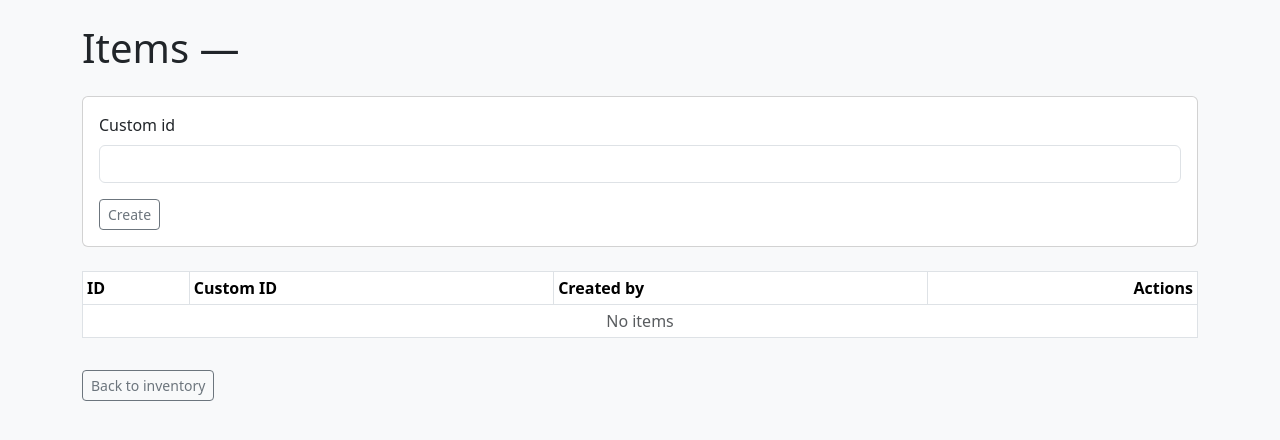
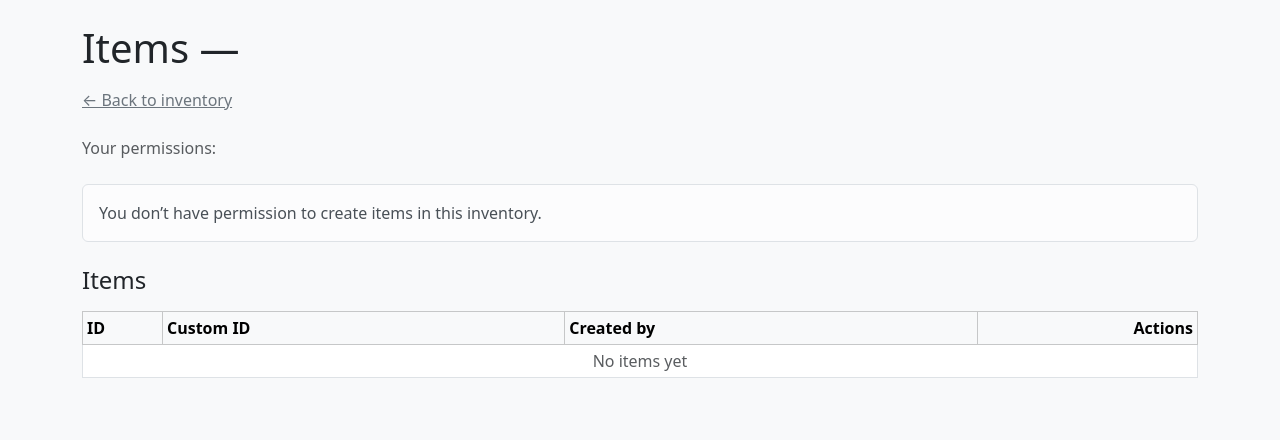
Before and after one commit to 07Rinat07/inventory-app, a Symfony app: template templates/inventory_item/index.html.twig in a window 1280 px wide. Shown: the part 56-496 px from the top of the page. Run offline with Twig, Linux system fonts and the light colour scheme; the template is opened without the code that fills it, so the values that code supplies are empty; form fields are guessed from the names that the template uses; some libraries are stand-ins or nearby versions.

Commit message:
Fix roles and their permissions.

```diff
--- a/templates/inventory_item/index.html.twig
+++ b/templates/inventory_item/index.html.twig
@@ -1,35 +1,90 @@
 {% extends 'base.html.twig' %}
 
-{% block title %}Items — {{ inventory.title }}{% endblock %}
+{% block title %}
+    Items — {{ inventory.title }}
+{% endblock %}
 
 {% block body %}
-    <h1 class="mb-4">Items — {{ inventory.title }}</h1>
+    <h1 class="mb-3">
+        Items — {{ inventory.title }}
+    </h1>
 
+    <p class="mb-4">
+        <a href="{{ path('inventories_show', {id: inventory.id}) }}" class="link-secondary">
+            ← Back to inventory
+        </a>
+    </p>
+
+    {# ===== Permissions line (не светофор, нейтрально) ===== #}
+    <div class="mb-4">
+        <span class="text-muted">Your permissions:</span>
+
+        {% if is_granted('INVENTORY_VIEW', inventory) %}
+            <span class="badge text-bg-light border">VIEW</span>
+        {% endif %}
+
+        {% if is_granted('INVENTORY_EDIT', inventory) %}
+            <span class="badge text-bg-light border">EDIT</span>
+        {% endif %}
+
+        {% if is_granted('INVENTORY_CREATE_ITEM', inventory) %}
+            <span class="badge text-bg-light border">CREATE ITEM</span>
+        {% endif %}
+
+        {% if is_granted('INVENTORY_EDIT_ITEM', inventory) %}
+            <span class="badge text-bg-light border">EDIT ITEM</span>
+        {% endif %}
+    </div>
+
+    {# ===== Create form (показываем только если разрешено) ===== #}
+    {% if is_granted('INVENTORY_CREATE_ITEM', inventory) %}
         <div class="card mb-4">
             <div class="card-body">
+                <h5 class="card-title mb-3">Create new item</h5>
+
                 {{ form_start(form) }}
+                <div class="row g-2 align-items-end">
+                    <div class="col-md-6">
                         {{ form_row(form.customId) }}
-            <button class="btn btn-outline-secondary btn-sm">Create</button>
+                    </div>
+                    <div class="col-md-3">
+                        <button class="btn btn-outline-dark w-100">
+                            Create
+                        </button>
+                    </div>
+                </div>
                 {{ form_end(form) }}
             </div>
         </div>
+    {% else %}
+        <div class="alert alert-light border mb-4">
+            You don’t have permission to create items in this inventory.
+        </div>
+    {% endif %}
 
-    <table class="table table-sm table-bordered">
-        <thead>
+    {# ===== Items table ===== #}
+    <h2 class="h4 mb-3">Items</h2>
+
+    <div class="table-responsive">
+        <table class="table table-sm table-bordered align-middle">
+            <thead class="table-light">
             <tr>
-            <th>ID</th>
+                <th style="width: 80px;">ID</th>
                 <th>Custom ID</th>
                 <th>Created by</th>
-            <th class="text-end">Actions</th>
+                <th style="width: 220px;" class="text-end">Actions</th>
             </tr>
             </thead>
+
             <tbody>
             {% for item in items %}
                 <tr>
                     <td>{{ item.id }}</td>
                     <td>{{ item.customId }}</td>
                     <td>{{ item.createdBy.email }}</td>
+
                     <td class="text-end">
+                        {# Edit button (серый) #}
                         {% if is_granted('INVENTORY_EDIT_ITEM', inventory) %}
                             <a
                                     href="{{ path('inventory_item_edit', { id: inventory.id, itemId: item.id }) }}"
@@ -37,14 +92,21 @@
                             >
                                 Edit
                             </a>
+                        {% else %}
+                            <span class="text-muted small">—</span>
+                        {% endif %}
 
+                        {# Delete button (серый) + CSRF #}
+                        {% if is_granted('INVENTORY_EDIT_ITEM', inventory) %}
                             <form
                                     method="post"
                                     action="{{ path('inventory_item_delete', { id: inventory.id, itemId: item.id }) }}"
                                     class="d-inline"
-                                onsubmit="return confirm('Delete item?');"
+                                    onsubmit="return confirm('Delete this item?');"
                             >
-                            <button class="btn btn-sm btn-outline-dark">
+                                <input type="hidden" name="_token" value="{{ csrf_token('delete_item_' ~ item.id) }}">
+
+                                <button class="btn btn-sm btn-outline-dark ms-1">
                                     Delete
                                 </button>
                             </form>
@@ -53,16 +115,12 @@
                 </tr>
             {% else %}
                 <tr>
-                <td colspan="4" class="text-muted text-center">No items</td>
+                    <td colspan="4" class="text-center text-muted">
+                        No items yet
+                    </td>
                 </tr>
             {% endfor %}
             </tbody>
         </table>
-
-    <a
-            href="{{ path('inventories_show', { id: inventory.id }) }}"
-            class="btn btn-outline-secondary btn-sm mt-3"
-    >
-        Back to inventory
-    </a>
+    </div>
 {% endblock %}
```
Also changed, not shown: src/Controller/InventoryItemController.php (+48 -14 lines), src/Security/Voter/InventoryVoter.php (+15 -16 lines). Lines whose indentation alone changed are shown as unchanged.
